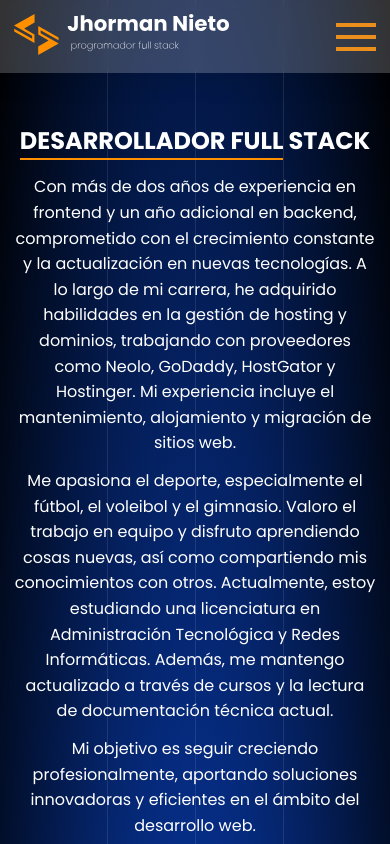
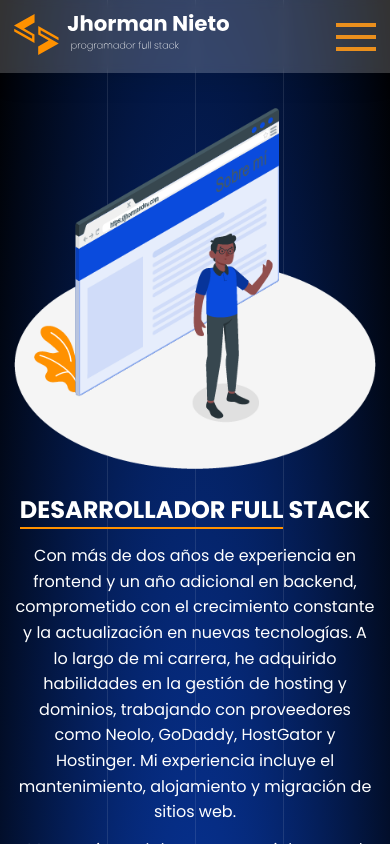
Before and after one commit to jhorman9/portafolio-2024-06, a React (Vite) app: page /about in a window 390 px wide. Shown: the top 844 px of the page. Built offline with nearby package versions, Linux system fonts and the light colour scheme.

Commit message:
Arreglando el mobile con el header con probemas de separacion entre el header y nav

```diff
--- a/src/styles/About.css
+++ b/src/styles/About.css
@@ -13,6 +13,12 @@
 
 .about .about_container div:first-child{
     order: 1;
+}
+
+@media (max-width: 768px) {
+    .about .about_container div:first-child{
+        order: 0;
+    }
 }
 
 @media (max-width: 768px) {
@@ -34,4 +40,5 @@
 
 .about .about_container img{
     width: 100%;
+    height: auto;
 }
--- a/src/styles/header.css
+++ b/src/styles/header.css
@@ -64,6 +64,13 @@ header .mobile-navbar{
     background-color: #000000e0;
 }
 
+@media (max-width:575px) {
+    header .mobile-navbar{
+        top: 73px;
+        height: calc(100vh - 73px);
+    }
+}
+
 header .mobile-navbar nav{
     width: 100%;
     display: inline-block;
```
